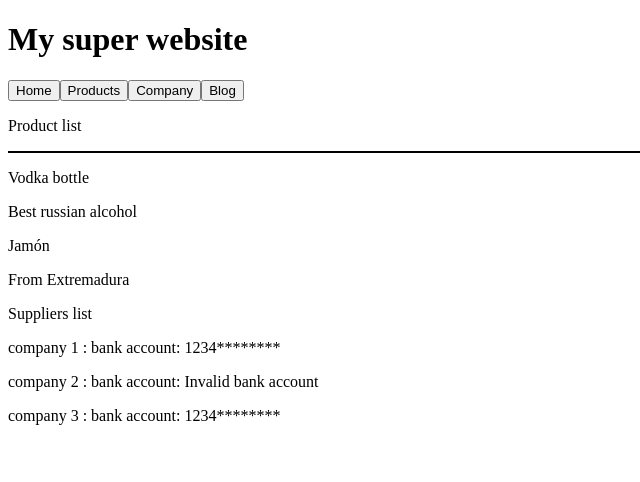
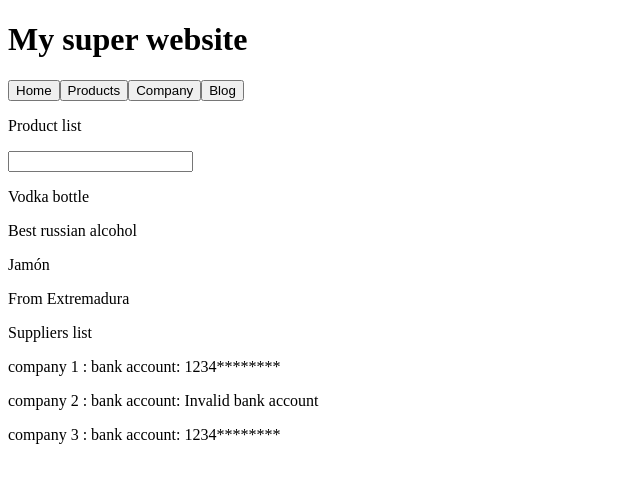
Before and after one commit to Nelly94/angular-cli, an Angular app: page / in a window 1280 px wide. Shown: the top 482 px of the page, without its empty margins (0-640 px from the left). Built offline with nearby package versions, Linux system fonts and the light colour scheme.

Commit message:
ngFor to display lists and filter on products

```diff
--- a/src/app/product-list/product-list.component.html
+++ b/src/app/product-list/product-list.component.html
@@ -1,4 +1,4 @@
 <p>Product list</p>
-<div style="background-color:mediumvioletred;border: 1px solid black">{{selectedProduct}}</div>
-<app-product [p]="product1" (outputSelection)="updateSelection($event)"></app-product>
-<app-product [p]="product2" (outputSelection)="updateSelection($event)"></app-product>
+<input type="text" (change)="filter()" [(ngModel)]="productFilterInput">
+<div *ngIf="selectedProduct !== undefined" style="background-color:mediumvioletred;border: 1px solid black">{{selectedProduct}}</div>
+<app-product *ngFor="let p of filter()" [p]="p" (outputSelection)="updateSelection($event)"></app-product>
--- a/src/app/product-list/product-list.component.ts
+++ b/src/app/product-list/product-list.component.ts
@@ -10,17 +10,22 @@ export class ProductListComponent implements OnInit {
 
   constructor() { }
 
-  product1: Product;
-  product2: Product;
+  // product1: Product;
+  // product2: Product;
   selectedProduct: string;
+  products = [new Product('Vodka bottle',  'Best russian alcohol'), new Product('Jamón', 'From Extremadura')];
+  productFilterInput = '';
 
   ngOnInit(): void {
-    this.product1 = new Product('Vodka bottle',  'Best russian alcohol');
-    this.product2 = new Product('Jamón', 'From Extremadura');
   }
 
   updateSelection(productName: string){
     this.selectedProduct = productName;
   }
 
+  filter(){
+    console.log(this.productFilterInput);
+    return this.products.filter(c => c.name.toLocaleLowerCase().indexOf(this.productFilterInput.toLocaleLowerCase()) !== -1);
+  }
+
 }
--- a/src/app/supplier-list/supplier-list.component.html
+++ b/src/app/supplier-list/supplier-list.component.html
@@ -1,4 +1,2 @@
 <p>Suppliers list</p>
-<app-supplier [s]="supplier1"></app-supplier>
-<app-supplier [s]="supplier2"></app-supplier>
-<app-supplier [s]="supplier3"></app-supplier>
+<app-supplier *ngFor="let s of suppliers" [s]="s"></app-supplier>
--- a/src/app/supplier-list/supplier-list.component.ts
+++ b/src/app/supplier-list/supplier-list.component.ts
@@ -10,14 +10,9 @@ export class SupplierListComponent implements OnInit {
 
   constructor() { }
 
-  supplier1: Supplier;
-  supplier2: Supplier;
-  supplier3: Supplier;
+  suppliers = [new Supplier('company 1', '123456789154'), new Supplier('company 2', '123456'), new Supplier('company 3', '123456584236')];
 
   ngOnInit(): void {
-    this.supplier1 = new Supplier('company 1', '123456789154');
-    this.supplier2 = new Supplier('company 2', '123456');
-    this.supplier3 = new Supplier('company 3', '123456584236');
   }
 
 }
```
